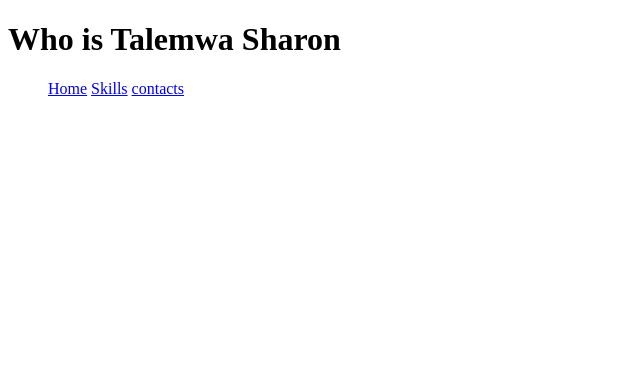
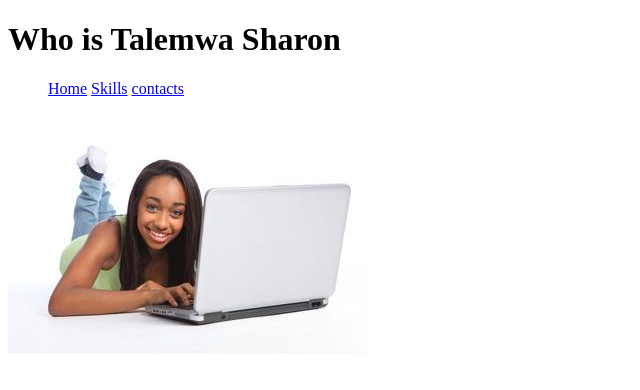
Before and after one commit to talemwasharon/Skills, a plain HTML site: page index.html in a window 1280 px wide. Shown: the whole page, without its empty margins (0-640 px from the left). Drawn offline with Linux system fonts and the light colour scheme.

Commit message:
Update index.html

```diff
--- a/index.html
+++ b/index.html
@@ -16,5 +16,6 @@
         <li style="display: inline-block;"><a href="contacts.html">contacts</a></li>
      </ul>
     </div>
+    <div><img src="images/CompErgonom.jpg" alt=""></div>
 </body>
 </html>
```
